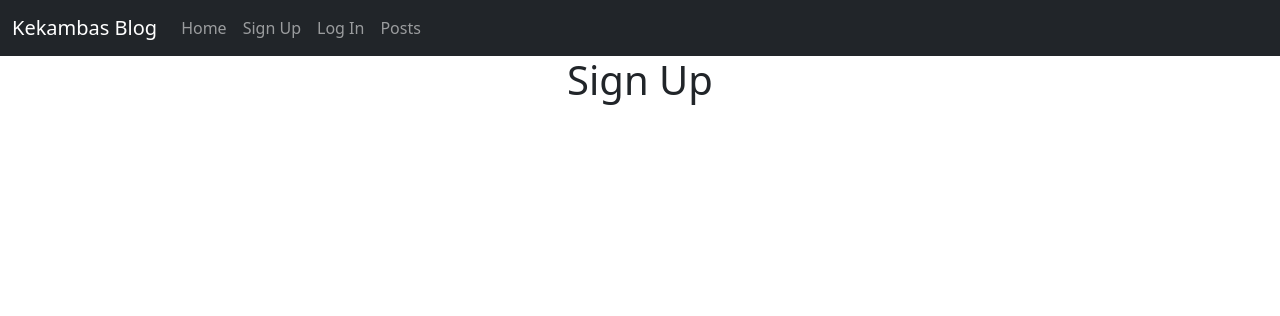
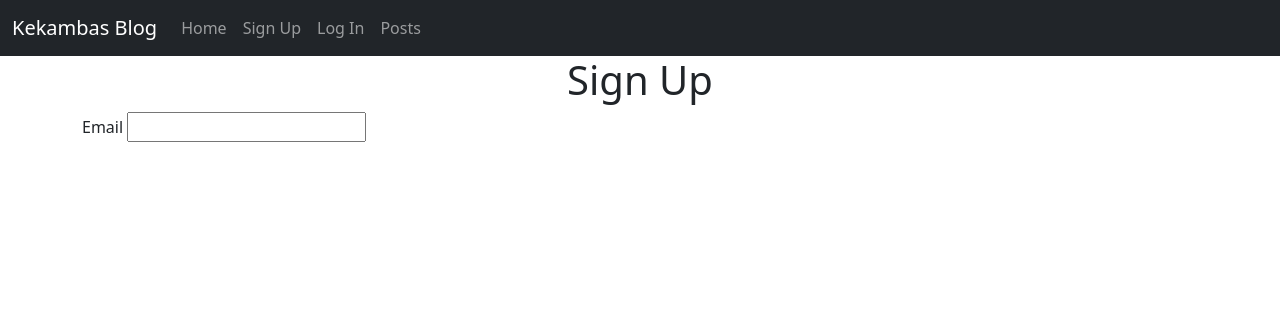
Before and after one commit to zoepfreeman/Flask-Blog, a Flask app: page /signup in a window 1280 px wide. Shown: the top 316 px of the page. Run offline with Flask 2, Linux system fonts and the light colour scheme.

Commit message:
Install flask-wtf and create SignUpForm

```diff
--- a/app/__init__.py
+++ b/app/__init__.py
@@ -1,6 +1,7 @@
 from flask import Flask
 
 app = Flask(__name__)
+app.config['SECRET_KEY'] = 'you-will-never-guess'
 
 # import all of the routes from the routes file into the current folder
 from . import routes
--- /dev/null
+++ b/app/forms.py
@@ -0,0 +1,11 @@
+from flask_wtf import FlaskForm
+from wtforms import StringField, PasswordField, SubmitField, EmailField
+from wtforms.validators import EqualTo, InputRequired
+
+
+class SignUpForm(FlaskForm):
+    email = EmailField('Email', validators=[InputRequired()])
+    username = StringField('Username', validators=[InputRequired()])
+    password = PasswordField('Password', validators=[InputRequired()])
+    confirm_pass = PasswordField('Confirm Password', validators=[InputRequired(), EqualTo('password')])
+    submit = SubmitField()
--- a/app/routes.py
+++ b/app/routes.py
@@ -1,5 +1,6 @@
 from app import app
 from flask import render_template
+from app.forms import SignUpForm
 
 @app.route('/')
 def index():
@@ -12,4 +13,6 @@ def posts():
 
 @app.route('/signup')
 def signup():
-    return render_template('signup.html')
+    # Create an instance of the SignUpForm
+    form = SignUpForm()
+    return render_template('signup.html', form=form)
--- a/app/templates/signup.html
+++ b/app/templates/signup.html
@@ -4,4 +4,10 @@
 
 {% block content %}
 <h1 class="text-center">Sign Up</h1>
+
+<form action="">
+    {{ form.email.label }}
+    {{ form.email }}
+</form>
+
 {% endblock %}
--- a/requirements.txt
+++ b/requirements.txt
@@ -1,9 +1,11 @@
 click==8.1.3
 colorama==0.4.6
 Flask==2.2.2
+Flask-WTF==1.0.1
 importlib-metadata==6.0.0
 itsdangerous==2.1.2
 Jinja2==3.1.2
 MarkupSafe==2.1.1
 Werkzeug==2.2.2
+WTForms==3.0.1
 zipp==3.11.0
```
